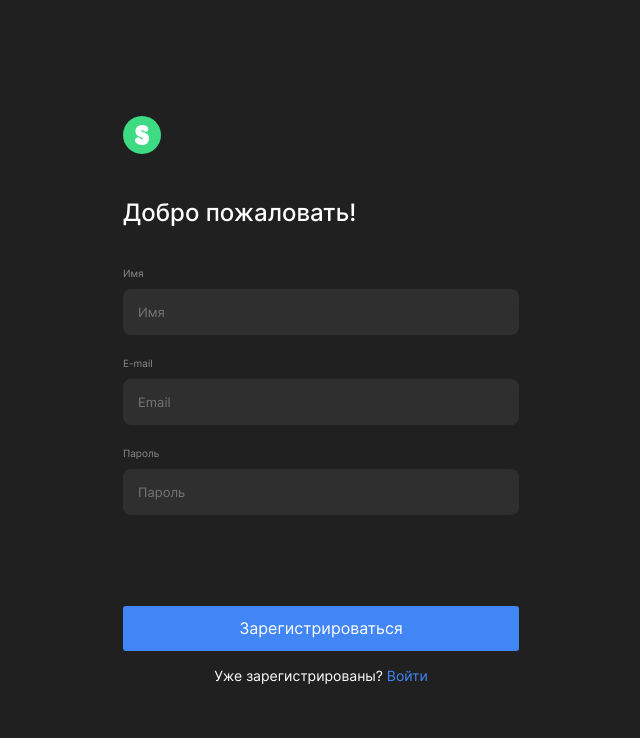
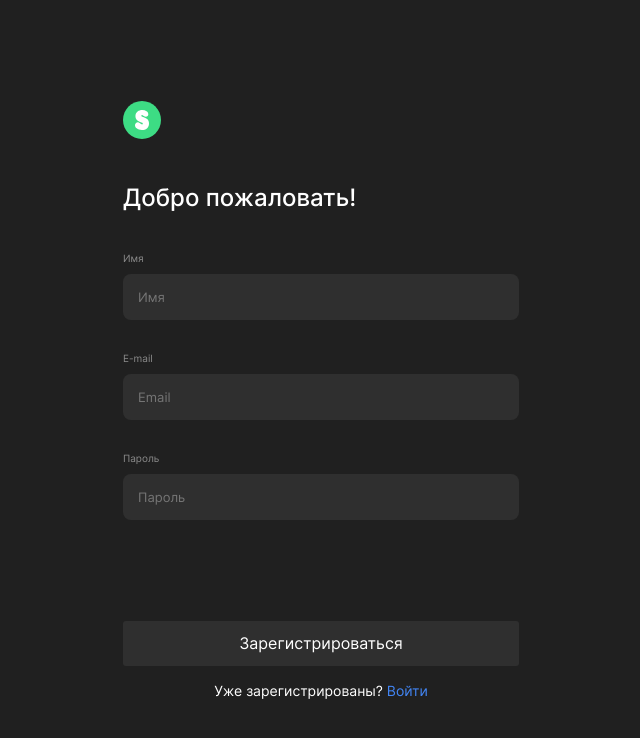
Before and after one commit to romanlesnoy/movies-explorer-frontend, a React (Create React App) app: page /sign-up in a window 1280 px wide. Shown: the top 738 px of the page, without its empty margins (319-959 px from the left). Built offline with nearby package versions, Linux system fonts and the light colour scheme.

Commit message:
Add form validation

```diff
--- a/src/components/Login/Login.css
+++ b/src/components/Login/Login.css
@@ -56,15 +56,32 @@
     line-height: 16px;
 }
 
+.login__input_invalid {
+    color: #EE3465;
+}
+
 .login__input-error {
+    max-width: 396px;
     height: 12px;
+    padding-bottom: 10px;
+
+    font-family: Inter;
+    font-style: normal;
+    font-weight: normal;
+    font-size: 10px;
+    line-height: 12px;
+
+    color: #EE3465;
+    text-overflow: ellipsis;
+    white-space: nowrap;
+    overflow: hidden;
 }
 
 .login__label:last-of-type {
     padding-bottom: 159px;
 }
 
-.login__button {
+.login__submit-button {
     width: 396px;
     height: 45px;
     align-self: flex-end;
@@ -75,6 +92,10 @@
     border-radius: 3px;
 
     cursor: pointer;
+}
+
+.login__submit-button_disable {
+    background-color: #2F2F2F;
 }
 
 .login__button:hover {
--- a/src/components/Login/Login.js
+++ b/src/components/Login/Login.js
@@ -2,41 +2,65 @@ import React from "react";
 import "./Login.css";
 import { Link } from "react-router-dom";
 import logo from "../../images/icons/logo.svg";
+import useFormValidation from "../../hooks/useFormValidation";
 
 function Login() {
+    const { values, errors, isValid, handleChange, resetForm } =
+        useFormValidation({});
+
+    function handleOnSubmit(evt) {
+        evt.preventDefault();
+        console.log(values);
+        resetForm();
+    }
+
     return (
         <section className="login">
             <Link to="/" className="login__home">
                 <img className="login__logo" src={logo} alt="Логотип проект" />
             </Link>
             <h2 className="login__welcome">Рады видеть!</h2>
-            <form className="login__form">
+            <form className="login__form" onSubmit={handleOnSubmit}>
                 <label className="login__label">
                     E-mail
                     <input
-                        className="login__input"
+                        className={`login__input ${
+                            errors.email && "login__input_invalid"
+                        }`}
                         name="email"
                         type="email"
                         placeholder="Email"
                         required
                         autoComplete="off"
+                        onChange={handleChange}
+                        value={values.email || ""}
                     />
-                    <span className="login__input-error"></span>
+                    <span className="login__input-error">{errors.email}</span>
                 </label>
                 <label className="login__label">
                     Пароль
                     <input
-                        className="login__input"
+                        className={`login__input ${
+                            errors.password && "login__input_invalid"
+                        }`}
                         name="password"
                         type="password"
                         minLength="8"
                         placeholder="Пароль"
                         required
                         autoComplete="off"
+                        onChange={handleChange}
+                        value={values.password || ""}
                     />
-                    <span className="login__input-error"></span>
+                    <span className="login__input-error">
+                        {errors.password}
+                    </span>
                 </label>
-                <button type="submit" className="login__button">
+                <button
+                    type="submit"
+                    className={`login__submit-button ${!isValid && "login__submit-button_disable"}`}
+                    disabled={!isValid}
+                >
                     Войти
                 </button>
                 <p className="login__paragraph">
--- a/src/components/Register/Register.css
+++ b/src/components/Register/Register.css
@@ -56,18 +56,34 @@
     line-height: 16px;
 }
 
+.register__input_invalid {
+    color: #EE3465;
+}
+
 .register__input-error {
+    max-width: 396px;
     height: 12px;
+    padding-bottom: 10px;
+
+    font-family: Inter;
+    font-style: normal;
+    font-weight: normal;
+    font-size: 10px;
+    line-height: 12px;
+
+    color: #EE3465;
+    text-overflow: ellipsis;
+    white-space: nowrap;
+    overflow: hidden;
 }
 
 .register__label:last-of-type {
     padding-bottom: 69px;
 }
 
-.register__button {
+.register__submit-button {
     width: 396px;
     height: 45px;
-    align-self: flex-end;
 
     color: #fff;
     border: none;
@@ -75,6 +91,10 @@
     border-radius: 3px;
 
     cursor: pointer;
+}
+
+.register__submit-button_disable {
+    background-color: #2F2F2F;
 }
 
 .register__button:hover {
--- a/src/components/Register/Register.js
+++ b/src/components/Register/Register.js
@@ -2,8 +2,20 @@ import React from "react";
 import "./Register.css";
 import { Link } from "react-router-dom";
 import logo from "../../images/icons/logo.svg";
+import useFormValidation from "../../hooks/useFormValidation";
 
 function Register() {
+    const { values, errors, isValid, handleChange, resetForm } =
+        useFormValidation({});
+
+    function handleOnSubmit(evt) {
+        evt.preventDefault();
+        console.log(values);
+        resetForm();
+    }
+
+    console.log(errors.email);
+
     return (
         <section className="register">
             <Link to="/" className="register__home">
@@ -14,45 +26,55 @@ function Register() {
                 />
             </Link>
             <h2 className="register__welcome">Добро пожаловать!</h2>
-            <form className="register__form">
+            <form className="register__form" onSubmit={handleOnSubmit}>
                 <label className="register__label">
                     Имя
                     <input
-                        className="register__input"
+                        className={`register__input ${errors.name && "register__input_invalid"}`}
                         name="name"
                         type="text"
                         placeholder="Имя"
                         required
                         autoComplete="off"
+                        onChange={handleChange}
+                        value={values.name || ''}
                     />
-                    <span className="register__input-error"></span>
+                    <span className="register__input-error">{errors.name}</span>
                 </label>
                 <label className="register__label">
                     E-mail
                     <input
-                        className="register__input"
+                        className={`register__input ${errors.email && "register__input_invalid"}`}
                         name="email"
                         type="email"
                         placeholder="Email"
                         required
                         autoComplete="off"
+                        onChange={handleChange}
+                        value={values.email || ''}
                     />
-                    <span className="register__input-error"></span>
+                    <span className="register__input-error">{errors.email}</span>
                 </label>
                 <label className="register__label">
                     Пароль
                     <input
-                        className="register__input"
+                        className={`register__input ${errors.password && "register__input_invalid"}`}
                         name="password"
                         type="password"
                         minLength="8"
                         placeholder="Пароль"
                         required
                         autoComplete="off"
+                        onChange={handleChange}
+                        value={values.password || ''}
                     />
-                    <span className="register__input-error"></span>
+                    <span className="register__input-error">{errors.password}</span>
                 </label>
-                <button type="submit" className="register__button">
+                <button
+                    type="submit"
+                    className={`register__submit-button ${!isValid && "register__submit-button_disable"}`}
+                    disabled={!isValid}
+                >
                     Зарегистрироваться
                 </button>
                 <p className="register__paragraph">
--- /dev/null
+++ b/src/hooks/useFormValidation.js
@@ -0,0 +1,43 @@
+import { useState, useCallback } from "react";
+
+export default function useFormWithValidation() {
+    const [values, setValues] = useState({});
+    const [errors, setErrors] = useState({});
+    const [isValid, setIsValid] = useState(false);
+
+    const handleChange = (evt) => {
+        const target = evt.target;
+        const name = target.name;
+        const value =
+            target.type === "checkbox" ? target.checked : target.value;
+
+        setValues({
+            ...values,
+            [name]: value,
+        });
+
+        setErrors({
+            ...errors,
+            [name]: target.validationMessage,
+        });
+
+        setIsValid(target.closest("form").checkValidity());
+    };
+
+    const resetForm = useCallback(
+        (newValues = {}, newErrors = {}, newIsValid = false) => {
+            setValues(newValues);
+            setErrors(newErrors);
+            setIsValid(newIsValid);
+        },
+        [setValues, setErrors, setIsValid]
+    );
+
+    return {
+        values,
+        errors,
+        isValid,
+        handleChange,
+        resetForm,
+    };
+}
```
Also changed, not shown: src/utils/MainApi.js (added), src/utils/MoviesApi.js (added), src/utils/auth.js (deleted).
